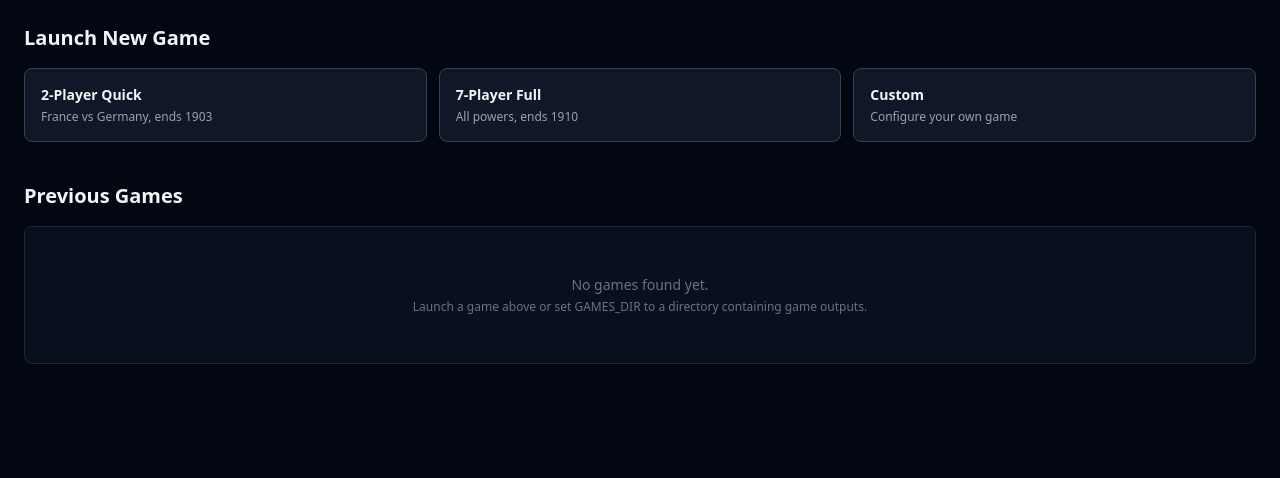
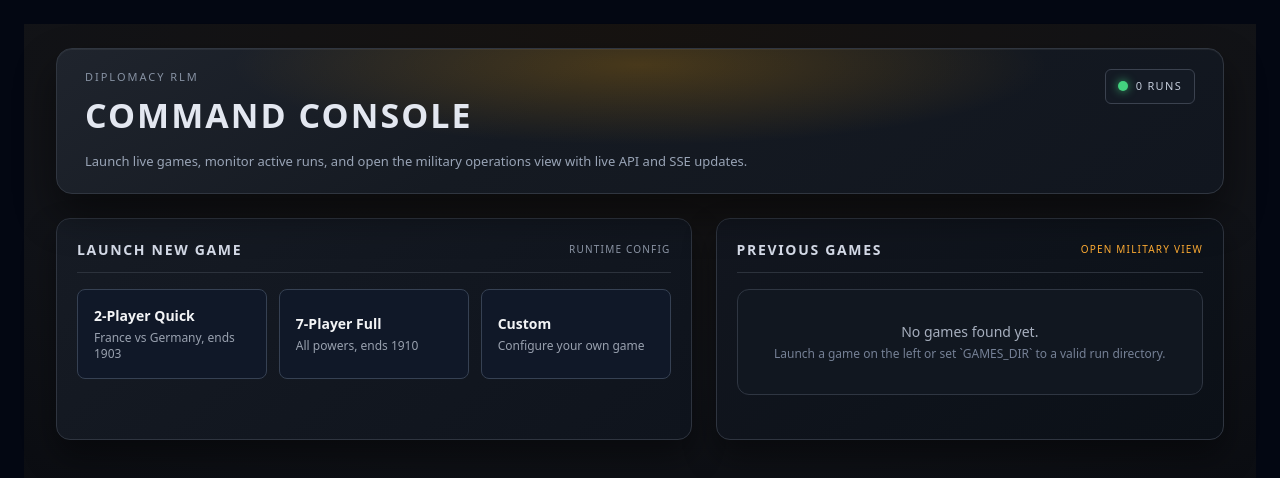
Before and after one commit to nicklandshark/diplomacy-rlm, a Next.js app in the folder web/: page / in a window 1280 px wide. Shown: the top 478 px of the page. Built offline with nearby package versions, Linux system fonts and the light colour scheme; a web font is replaced by a local one.

Commit message:
feat(home): theme launcher and runs dashboard to military console
(cherry picked from commit 81ea53423fc68eec26f6d2aa5a17e7db6a72f1f2)

```diff
--- a/web/src/app/page.tsx
+++ b/web/src/app/page.tsx
@@ -9,49 +9,89 @@ export default function HomePage() {
   const games = listGames();
 
   return (
+    <div className="min-h-screen bg-[radial-gradient(120%_90%_at_50%_0%,rgba(255,162,0,0.08)_0%,rgba(17,19,24,0.98)_50%,#06080d_100%)] px-4 py-6 sm:px-6 lg:px-8">
+      <div className="mx-auto w-full max-w-[1380px]">
+        <header className="relative overflow-hidden rounded-[16px] border border-[#303640] bg-[linear-gradient(145deg,#1f242d_0%,#151a22_42%,#11161f_100%)] px-5 py-5 shadow-[0_20px_40px_rgba(0,0,0,0.45),inset_0_1px_0_rgba(255,255,255,0.06)] sm:px-7">
+          <div className="pointer-events-none absolute -top-16 left-1/2 h-40 w-[70%] -translate-x-1/2 rounded-full bg-[radial-gradient(closest-side,rgba(255,166,0,0.22),rgba(255,166,0,0))]" />
+          <div className="relative flex flex-col gap-3 sm:flex-row sm:items-end sm:justify-between">
             <div>
-      {/* Launch New Game */}
-      <section className="mb-10">
-        <h2 className="text-xl font-bold mb-4 text-gray-100">
+              <p className="text-[11px] uppercase tracking-[0.18em] text-[#8792a3]">
+                Diplomacy RLM
+              </p>
+              <h1 className="mt-1 text-[28px] font-semibold uppercase tracking-[0.06em] text-[#e3e7f0] sm:text-[34px]">
+                Command Console
+              </h1>
+              <p className="mt-2 max-w-[820px] text-[13px] leading-6 text-[#99a4b6]">
+                Launch live games, monitor active runs, and open the military operations view with live API and SSE updates.
+              </p>
+            </div>
+            <div className="inline-flex items-center gap-2 self-start rounded-md border border-[#3b424f] bg-[#141a24] px-3 py-2 text-[11px] uppercase tracking-[0.12em] text-[#c2cad8]">
+              <span className="h-2.5 w-2.5 rounded-full bg-[#43d17e] shadow-[0_0_10px_rgba(67,209,126,0.8)]" />
+              <span>{games.length} run{games.length === 1 ? "" : "s"}</span>
+            </div>
+          </div>
+        </header>
+
+        <div className="mt-6 grid gap-6 lg:grid-cols-[1.25fr_1fr]">
+          <section className="rounded-[14px] border border-[#2f3540] bg-[linear-gradient(140deg,#161b24_0%,#121720_52%,#0f141d_100%)] p-4 shadow-[0_16px_32px_rgba(0,0,0,0.42)] sm:p-5">
+            <div className="mb-4 flex items-center justify-between border-b border-[#2c323c] pb-3">
+              <h2 className="text-[14px] font-semibold uppercase tracking-[0.12em] text-[#d5dbe8]">
                 Launch New Game
               </h2>
+              <span className="text-[10px] uppercase tracking-[0.12em] text-[#8d97a7]">
+                Runtime Config
+              </span>
+            </div>
             <GameLauncher />
           </section>
 
-      {/* Previous Games */}
-      <section>
-        <h2 className="text-xl font-bold mb-4 text-gray-100">
+          <section className="rounded-[14px] border border-[#2f3540] bg-[linear-gradient(140deg,#12161f_0%,#0e131b_52%,#0b1017_100%)] p-4 shadow-[0_16px_32px_rgba(0,0,0,0.42)] sm:p-5">
+            <div className="mb-4 flex items-center justify-between border-b border-[#2c323c] pb-3">
+              <h2 className="text-[14px] font-semibold uppercase tracking-[0.12em] text-[#d5dbe8]">
                 Previous Games
               </h2>
+              <Link
+                href="/military-demo"
+                className="text-[10px] uppercase tracking-[0.12em] text-[#ffac33] hover:text-[#ffc266]"
+              >
+                Open Military View
+              </Link>
+            </div>
             {games.length === 0 ? (
-          <div className="text-center py-12 text-gray-500 border border-gray-800 rounded-lg bg-gray-900/50">
-            <p className="text-sm">No games found yet.</p>
-            <p className="text-xs mt-1">
-              Launch a game above or set GAMES_DIR to a directory containing
-              game outputs.
+              <div className="rounded-[12px] border border-[#2f3642] bg-[#111720] px-4 py-8 text-center">
+                <p className="text-sm text-[#a7afbe]">No games found yet.</p>
+                <p className="mt-1 text-xs text-[#758095]">
+                  Launch a game on the left or set `GAMES_DIR` to a valid run directory.
                 </p>
               </div>
             ) : (
-          <div className="grid grid-cols-1 md:grid-cols-2 lg:grid-cols-3 gap-4">
+              <div className="max-h-[70vh] space-y-3 overflow-auto pr-1">
                 {games.map((game) => (
                   <Link
                     key={game.id}
                     href={`/game/${game.id}`}
-                className="block border border-gray-800 rounded-lg p-4 hover:border-gray-600 transition-colors bg-gray-900"
+                    className="group block rounded-[12px] border border-[#313846] bg-[#121924] p-3 transition-[border-color,background-color,transform] duration-150 hover:-translate-y-[1px] hover:border-[#4a5668] hover:bg-[#192231]"
                   >
-                <h3 className="font-semibold text-lg mb-2">{game.id}</h3>
-                <div className="text-sm text-gray-400 mb-2">
-                  {game.phases.length} phases &middot; Last: {game.lastPhase}
+                    <div className="flex items-center justify-between gap-3">
+                      <h3 className="text-[15px] font-semibold uppercase tracking-[0.05em] text-[#d8deea] group-hover:text-[#f3f6ff]">
+                        {game.id}
+                      </h3>
+                      <span className="rounded-md border border-[#3a424f] bg-[#171e29] px-2 py-1 text-[10px] uppercase tracking-[0.12em] text-[#97a2b4]">
+                        {game.lastPhase}
+                      </span>
                     </div>
-                <div className="flex flex-wrap gap-1">
+                    <div className="mt-2 text-[11px] text-[#8390a4]">
+                      {game.phases.length} phases
+                    </div>
+                    <div className="mt-2 flex flex-wrap gap-1.5">
                       {game.powers.map((power) => (
                         <span
                           key={power}
-                      className="text-xs px-2 py-0.5 rounded-full"
+                          className="text-[10px] px-2 py-0.5 rounded-full border uppercase tracking-[0.06em]"
                           style={{
                             backgroundColor: POWER_DISPLAY_COLORS[power] + "22",
                             color: POWER_DISPLAY_COLORS[power],
-                        border: `1px solid ${POWER_DISPLAY_COLORS[power]}44`,
+                            borderColor: POWER_DISPLAY_COLORS[power] + "55",
                           }}
                         >
                           {power}
@@ -59,8 +99,8 @@ export default function HomePage() {
                       ))}
                     </div>
                     {game.hasLog && (
-                  <div className="text-xs text-gray-500 mt-2">
-                    Has game log
+                      <div className="mt-2 text-[10px] uppercase tracking-[0.1em] text-[#7f8a9a]">
+                        log captured
                       </div>
                     )}
                   </Link>
@@ -69,5 +109,7 @@ export default function HomePage() {
             )}
           </section>
         </div>
+      </div>
+    </div>
   );
 }
```
Lines whose indentation alone changed are shown as unchanged.
